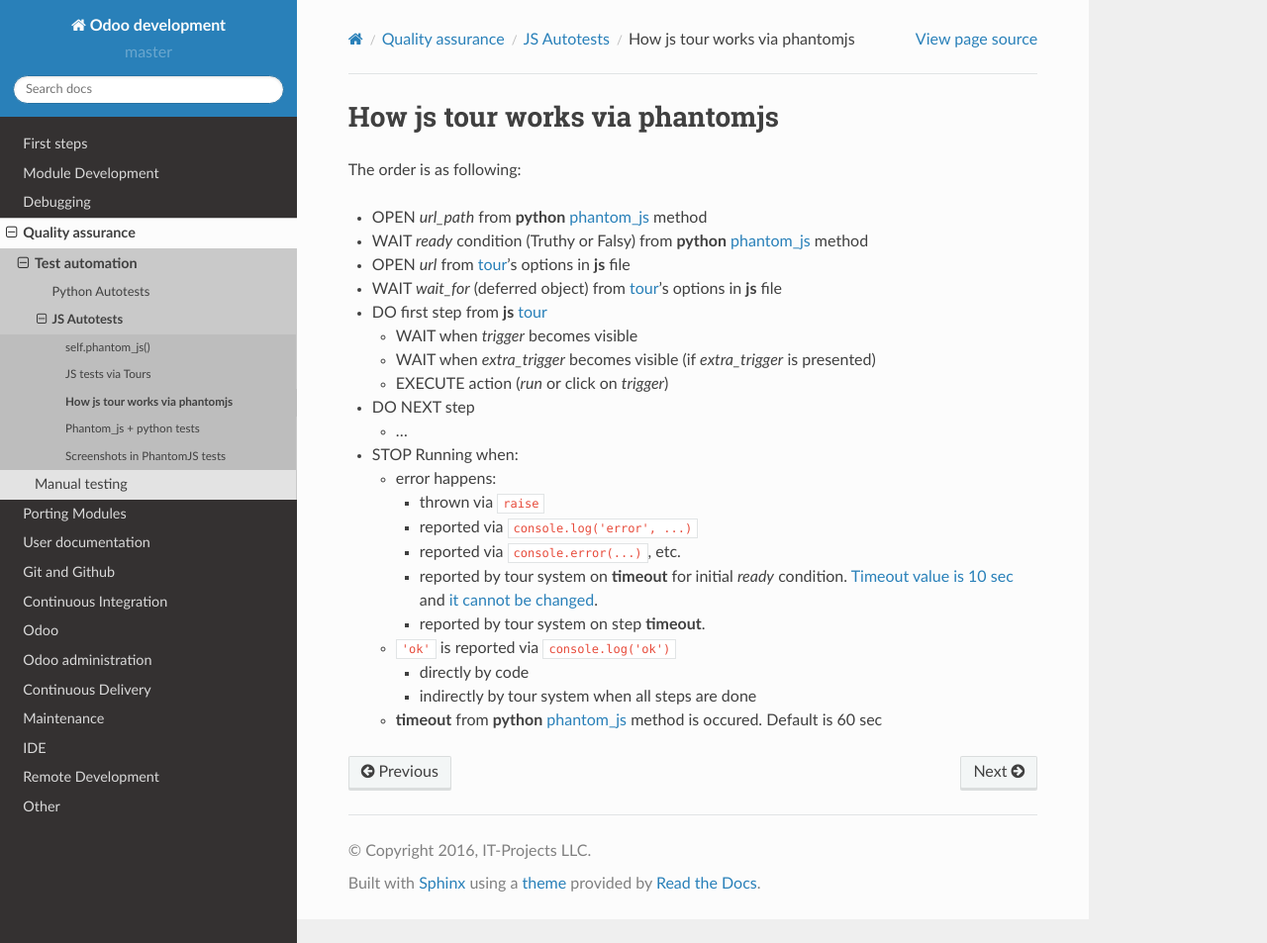
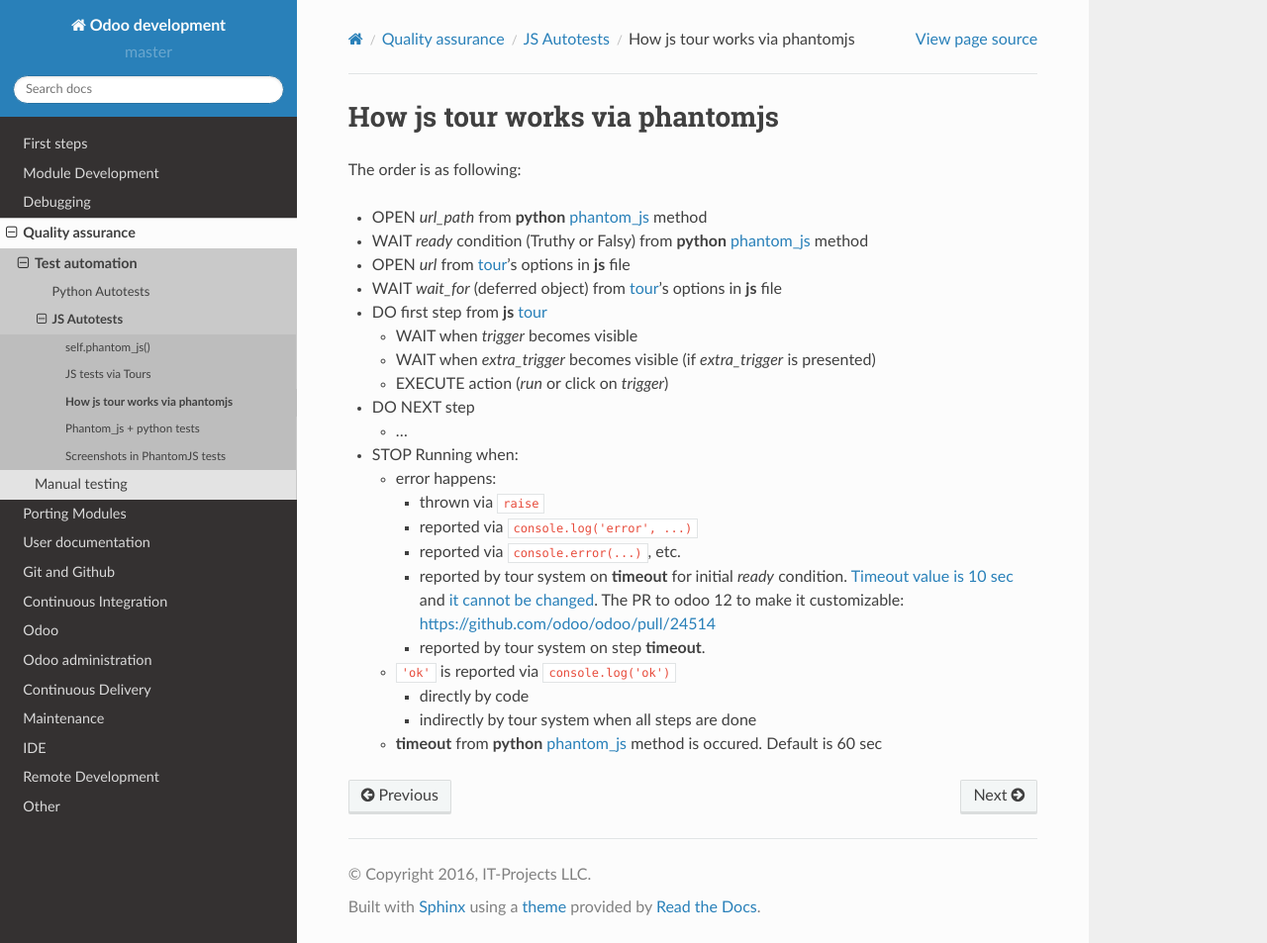
Before and after one commit to itpp-labs/odoo-development, a Sphinx documentation site: the page built from docs/qa/js/urls-and-waits-in-js-tours.rst, in a window 1280 px wide and 953 px high. Shown: the whole window at 99% size. Built offline with Sphinx 7.4.7 and the Read the Docs theme 2.0.0, drawn with Linux system fonts in a browser that asks for light colours.

Commit message:
Link to PR

```diff
--- a/docs/qa/js/urls-and-waits-in-js-tours.rst
+++ b/docs/qa/js/urls-and-waits-in-js-tours.rst
@@ -26,7 +26,7 @@
     * thrown via ``raise``
     * reported via ``console.log('error', ...)``
     * reported via ``console.error(...)``, etc.
-    * reported by tour system on **timeout** for initial *ready* condition. `Timeout value is 10 sec <https://github.com/odoo/odoo/blob/98f72ef/odoo/tests/phantomtest.js#L7-L8>`__ and `it cannot be changed <https://github.com/odoo/odoo/blob/98f72ef/odoo/tests/phantomtest.js#L118-L135>`__.
+    * reported by tour system on **timeout** for initial *ready* condition. `Timeout value is 10 sec <https://github.com/odoo/odoo/blob/98f72ef/odoo/tests/phantomtest.js#L7-L8>`__ and `it cannot be changed <https://github.com/odoo/odoo/blob/98f72ef/odoo/tests/phantomtest.js#L118-L135>`__. The PR to odoo 12 to make it customizable: https://github.com/odoo/odoo/pull/24514
     * reported by tour system on step **timeout**.
 
   * ``'ok'`` is reported via ``console.log('ok')``
```
